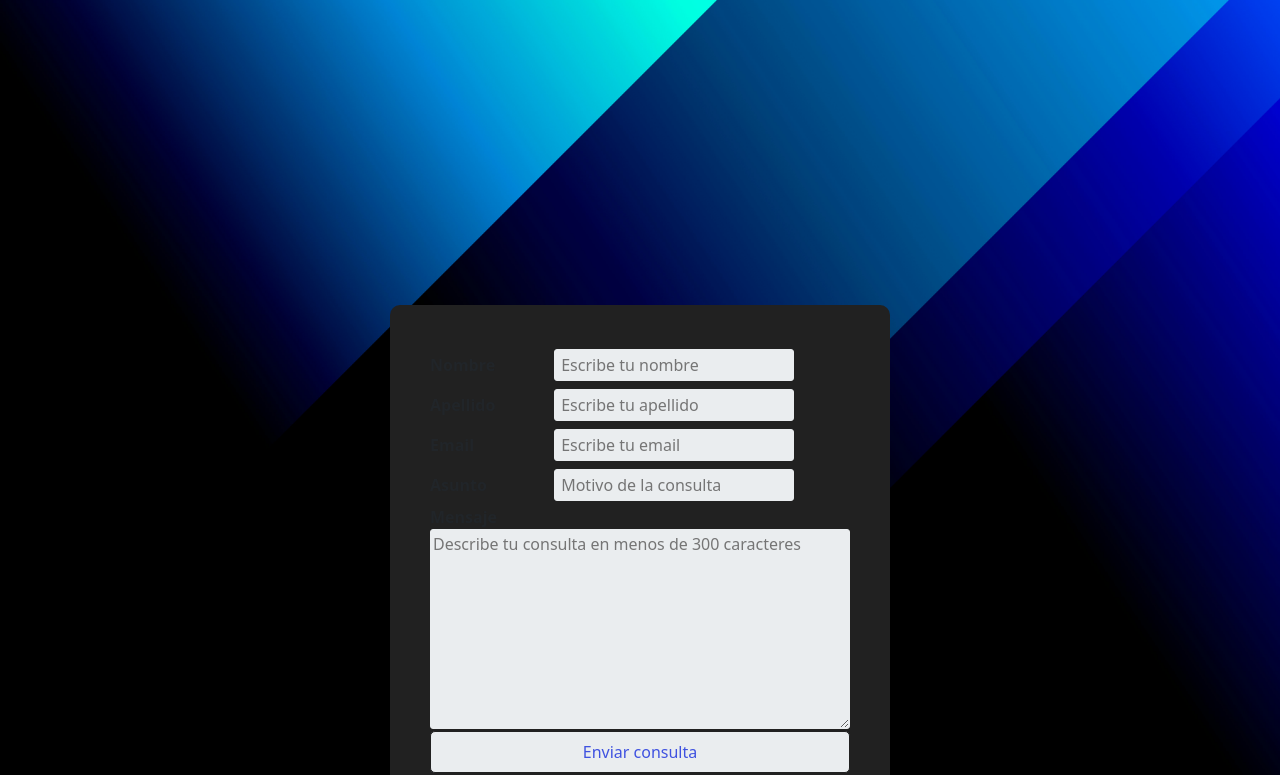
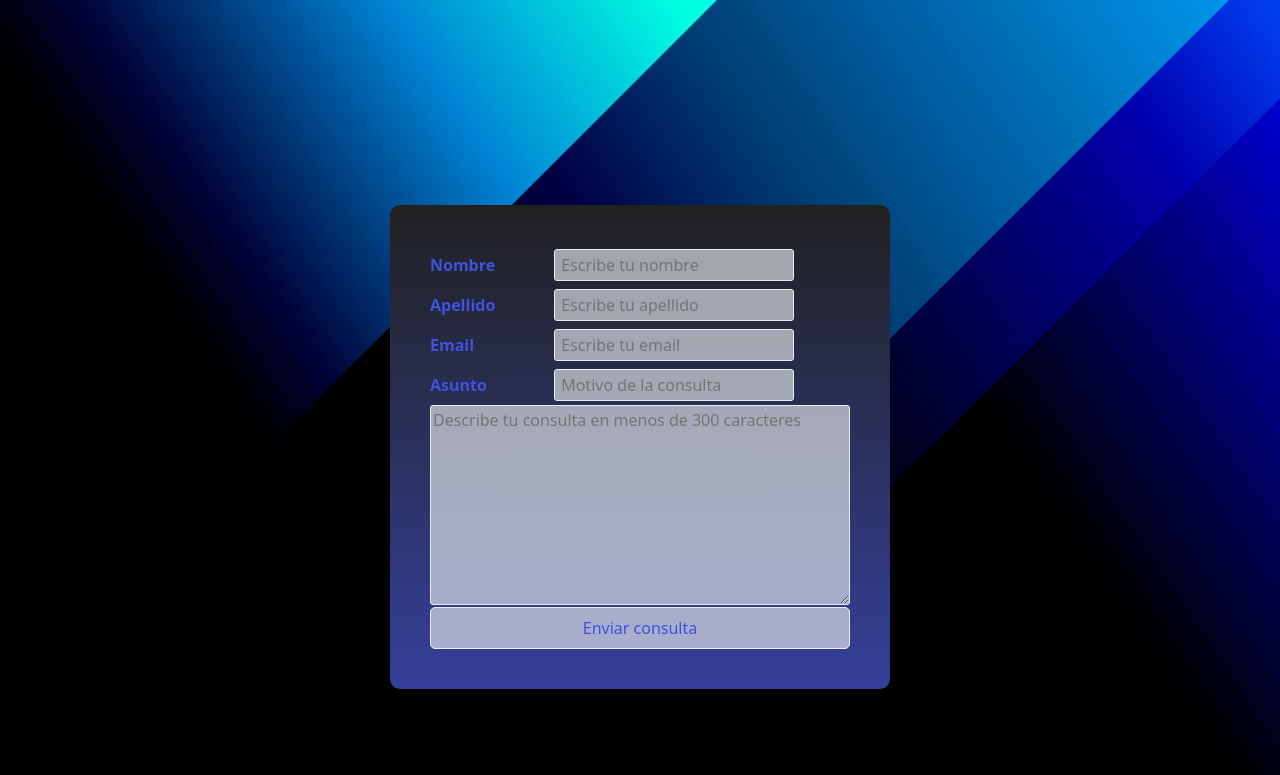
Before and after one commit to LaureanoCid/Tecnorush, a website: page pages/contacto.html in a window 1280 px wide. Shown: the part 51-826 px from the top of the page. Drawn offline with nearby package versions, Linux system fonts and the light colour scheme.

Commit message:
Entrega final

```diff
--- a/css/style.css
+++ b/css/style.css
@@ -85,8 +85,8 @@ main section h2 {
 
 footer {
     display: flex;
-    width: 100%;
     justify-content: space-around;
+    align-items: end;
     color: #eaedef;
 }
 
@@ -187,15 +187,17 @@ footer section h2 img{
 /*? CONTACTO */
 
 .bodycontactos header{
-    margin-bottom: 300px;
+    margin-bottom: 200px;
 }
 
 form{
 	width:500px;
 	padding:40px;
 	border-radius:10px;
-	margin:auto;
+	margin: 0 auto;
 	background-color:#212121;
+    background-image: linear-gradient(#2121219a,#3f52e0a2);
+    color: #3F52E0;
 }
 
 form label{
@@ -210,20 +212,9 @@ form input[type="email"]{
 	padding:3px 6px;
 	border:1px solid #eaedef;
 	border-radius:3px;
-	background-color:#eaedef;
+	background-color:#eaedefa4;
 	margin:4px 0;
 	display:inline-block;
-}
-
-form input[type="submit"]{
-	width:100%;
-	padding:8px 6px;
-	margin-top:2px;
-	border:1px solid #212121;
-	border-radius:5px;
-	display:block;
-	color:#3F52E0;
-	background-color:#eaedef;
 }
 
 textarea{
@@ -231,8 +222,19 @@ textarea{
 	height:200px;
 	border:1px solid #eaedef;
 	border-radius:3px;
-	background-color:#eaedef;
+	background-color:#eaedefa4;
 	margin:8px 0;
 	resize:none;
 	display:block;
 }
+
+form input[type="submit"]{
+	width:100%;
+	padding:8px 6px;
+	margin-top:2px;
+	border:1px solid #eaedef;
+	border-radius:5px;
+	display:block;
+	color:#3F52E0;
+	background-color:#eaedefa4;
+}
--- a/pages/contacto.html
+++ b/pages/contacto.html
@@ -40,7 +40,6 @@
             <label for="asunto">Asunto</label>
             <input type="text" name="asunto" id="asunto" placeholder="Motivo de la consulta" />
 
-            <label for="mensaje">Mensaje</label>
             <textarea name="mensaje" for="mensaje" placeholder="Describe tu consulta en menos de 300 caracteres"
                 maxlength="300"></textarea>
 
```
